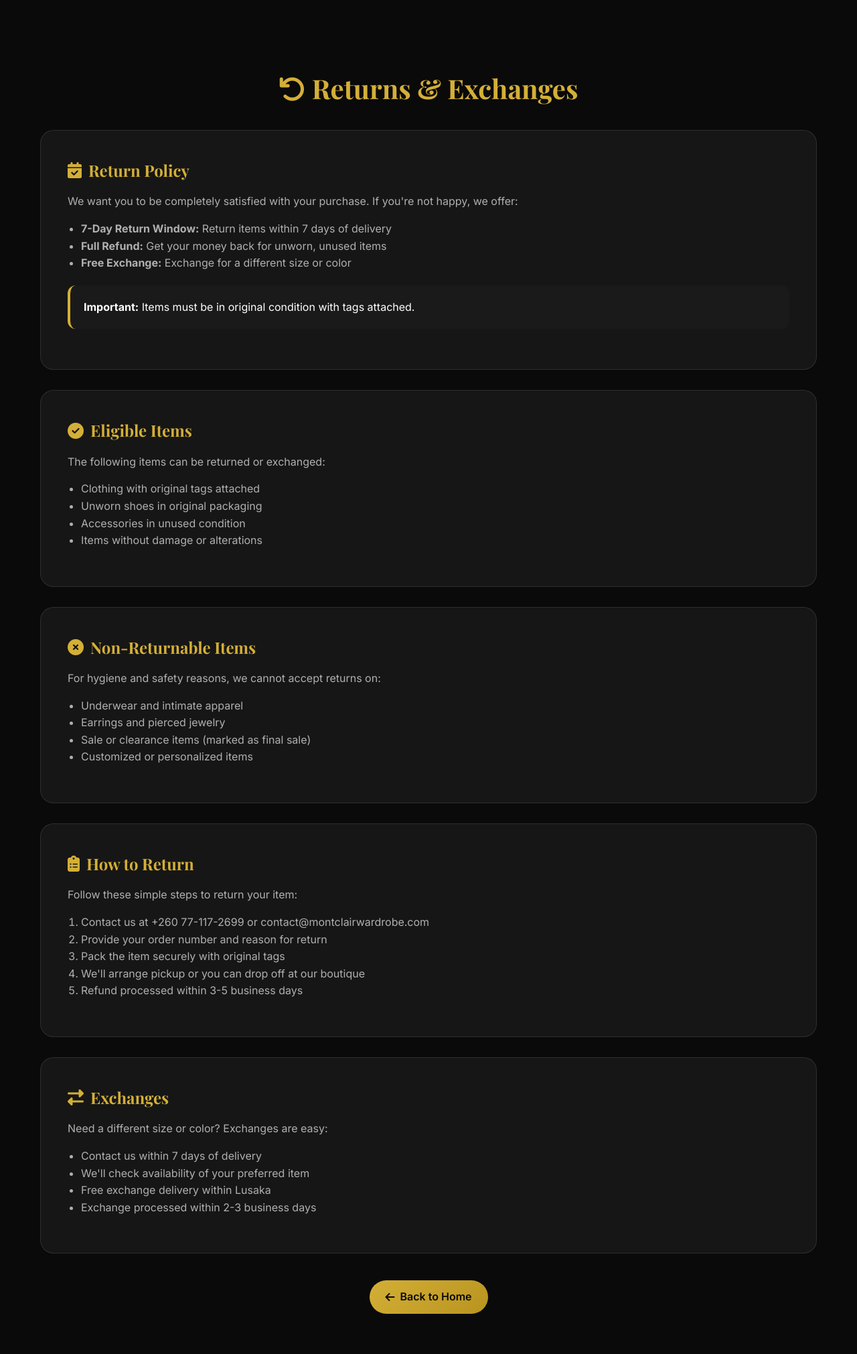
After one commit to chizyu13/monticlairs-wardrobe, a Django app: page /returns/ in a window 1280 px wide. The commit adds this page. Shown: the whole page at 67% size. Run offline with Django 5.2, Linux system fonts and the light colour scheme; some libraries are stand-ins or nearby versions.

Commit message:
Add functional customer care pages: Size Guide, Delivery Info, Returns, and FAQ

```diff
--- a/home/urls.py
+++ b/home/urls.py
@@ -17,6 +17,12 @@ urlpatterns = [
     path('contact/', contact_view, name='contact'),
     path('privacy/', views.privacy_policy, name='privacy_policy'),
     path('terms/', views.terms_of_service, name='terms_of_service'),
+
+    # Customer Care Pages
+    path('size-guide/', views.size_guide, name='size_guide'),
+    path('delivery-info/', views.delivery_info, name='delivery_info'),
+    path('returns/', views.returns, name='returns'),
+    path('faq/', views.faq, name='faq'),
     path('clock/', views.clock_view, name='clock'),
     path('category/<str:category_slug>/', views.category_products, name='category_products'),
     path('profile/', views.profile_view, name='profile'),
--- a/home/views.py
+++ b/home/views.py
@@ -98,6 +98,22 @@ def privacy_policy(request):
 
 def terms_of_service(request):
     return render(request, 'terms_of_service.html')
+
+
+def size_guide(request):
+    return render(request, 'home/size_guide.html')
+
+
+def delivery_info(request):
+    return render(request, 'home/delivery_info.html')
+
+
+def returns(request):
+    return render(request, 'home/returns.html')
+
+
+def faq(request):
+    return render(request, 'home/faq.html')
 
 
 def products(request):
--- /dev/null
+++ b/templates/home/returns.html
@@ -0,0 +1,156 @@
+{% load static %}
+<!DOCTYPE html>
+<html lang="en">
+<head>
+    <meta charset="UTF-8">
+    <meta name="viewport" content="width=device-width, initial-scale=1.0">
+    <title>Returns & Exchanges - Montclair Wardrobe</title>
+    <link href="https://fonts.googleapis.com/css2?family=Inter:wght@300;400;500;600;700&family=Playfair+Display:wght@400;500;600;700&display=swap" rel="stylesheet">
+    <link rel="stylesheet" href="https://cdnjs.cloudflare.com/ajax/libs/font-awesome/6.4.0/css/all.min.css">
+    <style>
+        * { margin: 0; padding: 0; box-sizing: border-box; }
+        :root {
+            --primary-dark: #0a0a0a;
+            --secondary-dark: #1a1a1a;
+            --gold-accent: #d4af37;
+            --text-primary: #ffffff;
+            --text-secondary: #b0b0b0;
+            --glass-bg: rgba(255, 255, 255, 0.05);
+            --glass-border: rgba(255, 255, 255, 0.1);
+        }
+        body {
+            font-family: 'Inter', sans-serif;
+            background: var(--primary-dark);
+            color: var(--text-primary);
+            line-height: 1.6;
+        }
+        .container {
+            max-width: 1200px;
+            margin: 0 auto;
+            padding: 100px 20px 60px;
+        }
+        h1 {
+            font-family: 'Playfair Display', serif;
+            font-size: 2.5rem;
+            color: var(--gold-accent);
+            margin-bottom: 30px;
+            text-align: center;
+        }
+        .info-section {
+            background: var(--glass-bg);
+            border: 1px solid var(--glass-border);
+            border-radius: 20px;
+            padding: 40px;
+            margin-bottom: 30px;
+        }
+        h2 {
+            font-family: 'Playfair Display', serif;
+            color: var(--gold-accent);
+            margin-bottom: 15px;
+            display: flex;
+            align-items: center;
+            gap: 10px;
+        }
+        p {
+            color: var(--text-secondary);
+            margin-bottom: 15px;
+        }
+        ul, ol {
+            color: var(--text-secondary);
+            margin-left: 20px;
+            margin-bottom: 15px;
+        }
+        .highlight {
+            background: var(--secondary-dark);
+            padding: 20px;
+            border-radius: 12px;
+            border-left: 4px solid var(--gold-accent);
+            margin: 20px 0;
+        }
+        .btn-back {
+            display: inline-flex;
+            align-items: center;
+            gap: 8px;
+            background: linear-gradient(135deg, var(--gold-accent), #b8941f);
+            color: var(--primary-dark);
+            padding: 12px 24px;
+            border-radius: 25px;
+            text-decoration: none;
+            font-weight: 600;
+            transition: transform 0.3s;
+        }
+        .btn-back:hover {
+            transform: translateY(-2px);
+        }
+    </style>
+</head>
+<body>
+    <div class="container">
+        <h1><i class="fas fa-undo"></i> Returns & Exchanges</h1>
+
+        <div class="info-section">
+            <h2><i class="fas fa-calendar-check"></i> Return Policy</h2>
+            <p>We want you to be completely satisfied with your purchase. If you're not happy, we offer:</p>
+            <ul>
+                <li><strong>7-Day Return Window:</strong> Return items within 7 days of delivery</li>
+                <li><strong>Full Refund:</strong> Get your money back for unworn, unused items</li>
+                <li><strong>Free Exchange:</strong> Exchange for a different size or color</li>
+            </ul>
+            <div class="highlight">
+                <strong>Important:</strong> Items must be in original condition with tags attached.
+            </div>
+        </div>
+
+        <div class="info-section">
+            <h2><i class="fas fa-check-circle"></i> Eligible Items</h2>
+            <p>The following items can be returned or exchanged:</p>
+            <ul>
+                <li>Clothing with original tags attached</li>
+                <li>Unworn shoes in original packaging</li>
+                <li>Accessories in unused condition</li>
+                <li>Items without damage or alterations</li>
+            </ul>
+        </div>
+
+        <div class="info-section">
+            <h2><i class="fas fa-times-circle"></i> Non-Returnable Items</h2>
+            <p>For hygiene and safety reasons, we cannot accept returns on:</p>
+            <ul>
+                <li>Underwear and intimate apparel</li>
+                <li>Earrings and pierced jewelry</li>
+                <li>Sale or clearance items (marked as final sale)</li>
+                <li>Customized or personalized items</li>
+            </ul>
+        </div>
+
+        <div class="info-section">
+            <h2><i class="fas fa-clipboard-list"></i> How to Return</h2>
+            <p>Follow these simple steps to return your item:</p>
+            <ol>
+                <li>Contact us at +260 77-117-2699 or contact@montclairwardrobe.com</li>
+                <li>Provide your order number and reason for return</li>
+                <li>Pack the item securely with original tags</li>
+                <li>We'll arrange pickup or you can drop off at our boutique</li>
+                <li>Refund processed within 3-5 business days</li>
+            </ol>
+        </div>
+
+        <div class="info-section">
+            <h2><i class="fas fa-exchange-alt"></i> Exchanges</h2>
+            <p>Need a different size or color? Exchanges are easy:</p>
+            <ul>
+                <li>Contact us within 7 days of delivery</li>
+                <li>We'll check availability of your preferred item</li>
+                <li>Free exchange delivery within Lusaka</li>
+                <li>Exchange processed within 2-3 business days</li>
+            </ul>
+        </div>
+
+        <div style="text-align: center; margin-top: 40px;">
+            <a href="{% url 'home:main_page' %}" class="btn-back">
+                <i class="fas fa-arrow-left"></i> Back to Home
+            </a>
+        </div>
+    </div>
+</body>
+</html>
```
Also changed, not shown: templates/home/contact.html (+4 -4 lines), templates/home/delivery_info.html (added, +143 -0 lines), templates/home/faq.html (added, +198 -0 lines), templates/home/size_guide.html (added, +157 -0 lines).
